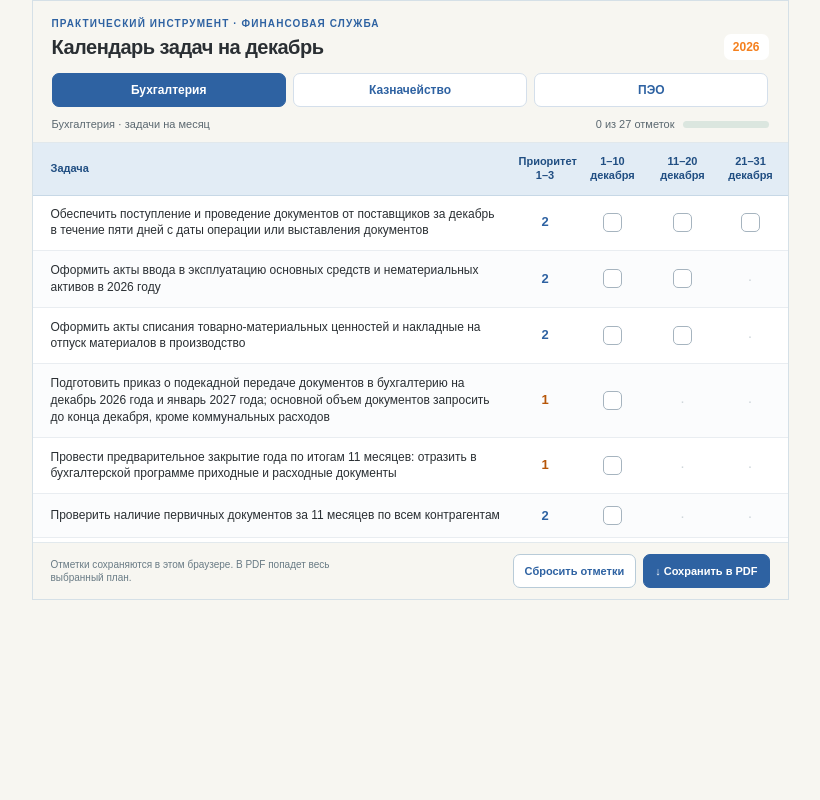
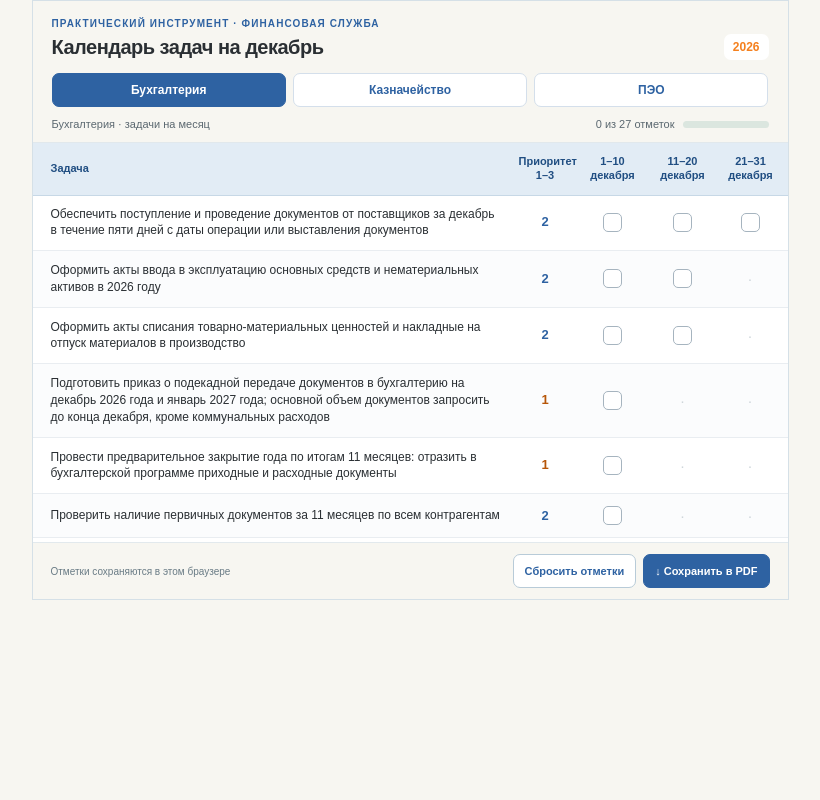
Before and after one commit to 3000toronto-commits/fd_2026_12_december, a plain HTML site: page index.html in a window 1280 px wide. Shown: the whole page, without its empty margins (230-1050 px from the left). Drawn offline with Linux system fonts and the light colour scheme.

Commit message:
Update index.html

```diff
--- a/index.html
+++ b/index.html
@@ -631,7 +631,7 @@ tbody tr:hover {
    </div>
    <footer class="footer">
     <div class="hint">
-     Отметки сохраняются в этом браузере. В PDF попадет весь выбранный план.
+     Отметки сохраняются в этом браузере
     </div>
     <div class="actions">
      <button class="action" id="reset">
```
